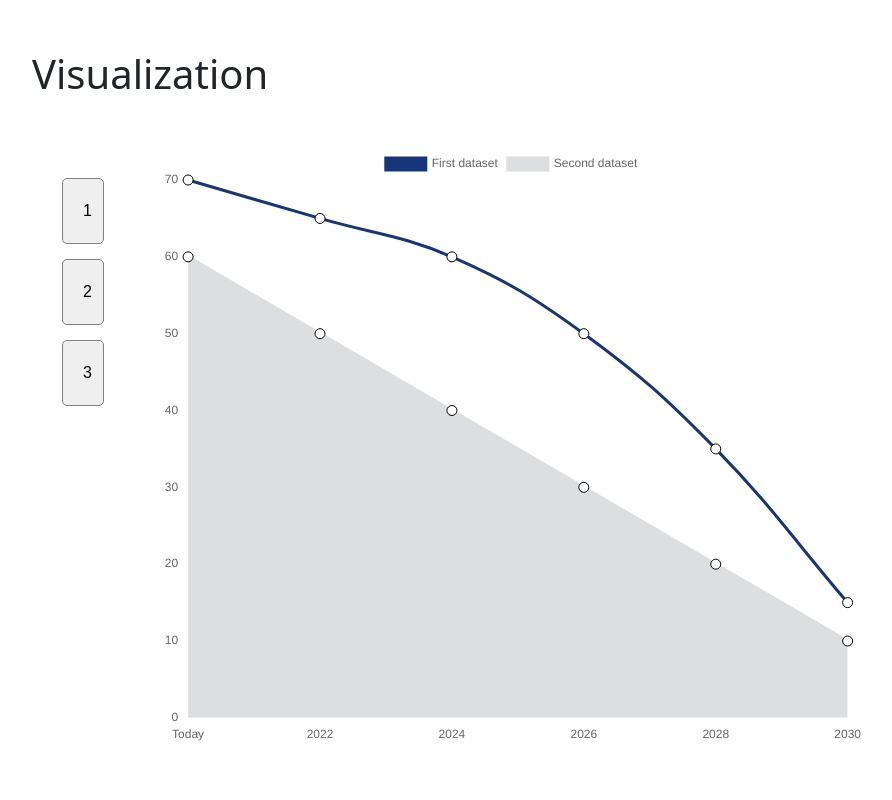
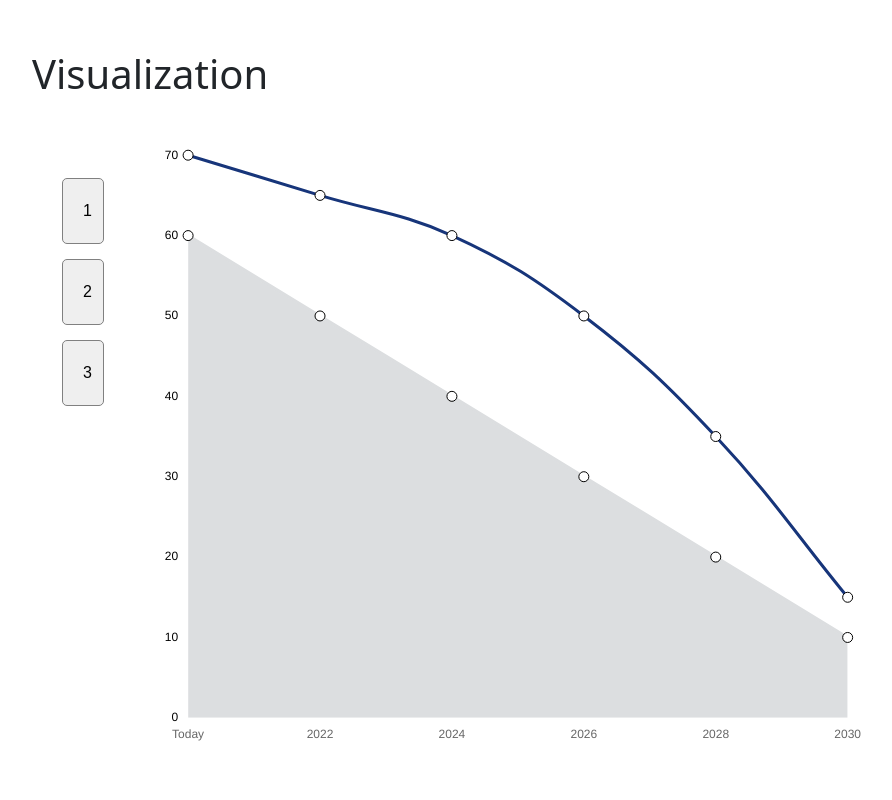
Before and after one commit to shamsrza/data-visualization-react, a React (Create React App) app: page / in a window 1280 px wide. Shown: the top 800 px of the page, without its empty margins (172-1064 px from the left). Built offline with nearby package versions, Linux system fonts and the light colour scheme.

Commit message:
legendMargin plugin and hide legends

```diff
--- a/package.json
+++ b/package.json
@@ -10,6 +10,7 @@
   "dependencies": {
     "bootstrap": "5.1.3",
     "chart.js": "2.9.3",
+    "chartjs-plugin-datalabels": "2.0.0",
     "react": "16.12.0",
     "react-bootstrap": "2.1.0",
     "react-chartjs-2": "2.9.0",
--- a/src/App.js
+++ b/src/App.js
@@ -179,10 +179,11 @@ export default function App() {
     );
     console.log(data.datasets);
   };
+
   return (
     <div className="container">
       <div className="data-graph">
-        <h1 class="title1">Visualization</h1>
+        <h1 className="title1">Visualization</h1>
         <div className="content">
           <div className="buttons">
             <button className="buttons__btn" onClick={updateChartOne}>
@@ -197,6 +198,7 @@ export default function App() {
           </div>
           <div className="chart">
             <Line
+              //ref="chart"
               data={data}
               width={"100%"}
               height={"100%"}
@@ -211,7 +213,8 @@ export default function App() {
                       },
                       ticks: {
                         beginAtZero: true,
-                        drawOnChartArea: false
+                        drawOnChartArea: false,
+                        fontColor: "black"
                       }
                     }
                   ],
@@ -226,8 +229,66 @@ export default function App() {
                       }
                     }
                   ]
+                },
+                legend: {
+                  display: false
+                },
+                plugins: {
+                  datalabels: {
+                    display: true,
+                    formatter: (value) => {
+                      return value.status;
+                    }
+                  }
                 }
               }}
+              // plugins={
+              //   [
+              //     {
+              //       id: "legendMargin",
+              //       beforeInit(chart, legend, options) {
+              //         console.log(chart.legend.fit);
+              //         const fitValue = chart.legend.fit;
+              //         chart.legend.fit = function fit() {
+              //           fitValue.bind(chart.legend)();
+              //           return (this.height += 30);
+              //         };
+              //       }
+              //     },
+
+              //     {
+              //       id: "lineDataLabels",
+              //       afterDatasetsDraw(chart, args, options) {
+              //         const {ctx} = chart;
+              //         ctx.save();
+              //         ctx.font = "18px sans-serif";
+              //         ctx.fillText(chart.config.data.datasets[0].data[0].status, 100, 100);
+              //         console.log(chart.config.data.datasets[0].data[0].status);
+              //         for (let x = 0; x < chart.data.datasets.length; x++)
+              //         {
+              //           for (
+              //             let i = 0;
+              //             i < chart.data.datasets[x].data.length;
+              //             i++
+              //           ) {
+              //             //text lenth/width
+              //             const textWidth = ctx.measureText(
+              //               chart.data.datasets[x].data[i].status
+              //             ).width;
+              //             //console.log(textWidth/2)
+              //             ctx.fillText(
+              //               chart.data.datasets[x].data[i].status,
+              //               chart.getDatasetMeta(x).data[i].x - textWidth / 2,
+              //               chart.getDatasetMeta(x).data[i].y - 14
+              //             );
+              //             console.log(chart.getDatasetMeta(x).data[i].y)
+              //           }
+              //         }
+              //         ctx.restore();
+              //       }
+              //     }
+              //   ]
+              // }
             />
           </div>
         </div>
```
